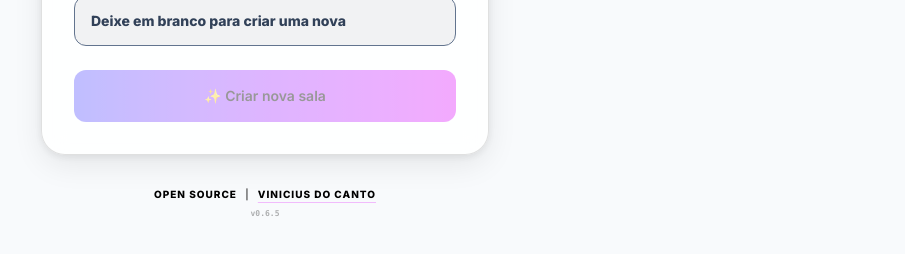
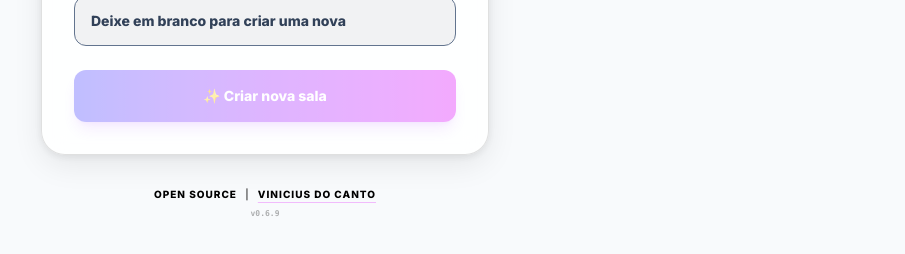
Before and after one commit to viniciusdocanto/planningpoker, a Vue app in the folder frontend/: page / in a window 1280 px wide. Shown: the part 512-766 px from the top of the page, without its empty margins (375-1280 px from the left). Built offline with nearby package versions, Linux system fonts and the light colour scheme.

Commit message:
docs: release v0.6.9 - final UI polish for cards and table contrast

```diff
--- a/frontend/package.json
+++ b/frontend/package.json
@@ -1,7 +1,7 @@
 {
   "name": "planning-poker",
   "description": "Planning Poker em tempo real para times ágeis — Vue 3 + FastAPI + WebSockets",
-  "version": "0.6.6",
+  "version": "0.6.9",
   "author": "Vinicius do Canto <vinicius@docanto.net>",
   "license": "MIT",
   "homepage": "https://github.com/viniciusdocanto/planningpoker",
--- a/frontend/src/style.css
+++ b/frontend/src/style.css
@@ -1,6 +1,12 @@
 @import url('https://fonts.googleapis.com/css2?family=Inter:wght@300;400;500;600;700;800&display=swap');
 
 @import 'tailwindcss';
+
+@custom-variant dark (&:where(.dark, .dark *));
+
+@theme {
+    --color-noir: #000000;
+}
 
 :root {
     --bg-color: #f8fafc;
--- a/frontend/src/views/HomeView.vue
+++ b/frontend/src/views/HomeView.vue
@@ -67,17 +67,18 @@
           >
         </div>
 
-        <!-- Action Button -->
+        <!-- Action Button (v0.6.7 fix: text-white for visibility) -->
         <button
           @click="handleAction"
           :disabled="!isNameValid"
-          class="w-full relative overflow-hidden font-semibold py-4 rounded-xl transition-all duration-200 text-sm mt-2
+          class="w-full relative overflow-hidden font-black py-4 rounded-xl transition-all duration-200 text-sm mt-2
             bg-gradient-to-r from-indigo-500 via-purple-500 to-fuchsia-500
-            hover:opacity-90 hover:shadow-lg hover:shadow-purple-500/25
+            text-white shadow-lg shadow-purple-500/25
+            hover:opacity-90 hover:scale-[1.01]
             disabled:opacity-40 disabled:cursor-not-allowed
             active:scale-[0.98]"
         >
-          <span class="relative z-10">
+          <span class="relative z-10 flex items-center justify-center gap-2">
             {{ isJoiningViaLink || roomId.trim() ? '🚀 Entrar na sala' : '✨ Criar nova sala' }}
           </span>
         </button>
@@ -87,14 +88,14 @@
       </div>
     </div>
 
-    <!-- Footer -->
+    <!-- Footer (v0.6.7 version) -->
     <div class="mt-8 text-[10px] text-black dark:text-slate-600 uppercase tracking-widest font-black flex flex-col items-center gap-1.5">
       <div class="flex items-center">
         <a href="https://github.com/viniciusdocanto/planningpoker" target="_blank" class="hover:text-indigo-800 dark:hover:text-indigo-400 transition-colors">Open Source</a>
         <span class="mx-2 opacity-50">|</span>
         <a href="https://docanto.net" target="_blank" class="hover:text-fuchsia-800 dark:hover:text-fuchsia-400 transition-colors font-black underline decoration-fuchsia-500/30 underline-offset-4">Vinicius do Canto</a>
       </div>
-      <span class="opacity-30 tracking-normal normal-case font-mono text-[8px]">v0.6.5</span>
+      <span class="opacity-30 tracking-normal normal-case font-mono text-[8px]">v0.6.9</span>
     </div>
   </div>
 </template>
--- a/frontend/src/views/RoomView.vue
+++ b/frontend/src/views/RoomView.vue
@@ -41,26 +41,21 @@
       </div>
 
       <!-- Right: Actions -->
-      <div class="flex items-center gap-2 shrink-0">
-        <ThemeToggle class="scale-90" />
-        <div class="w-[1px] h-6 bg-slate-200 dark:bg-white/10 mx-1 hidden sm:block"></div>
+      <div class="flex items-center gap-3 shrink-0">
+        <ThemeToggle />
         <button
-          v-if="isHost && !gameState.revealed"
-          @click="revealVotes"
-          class="bg-gradient-to-r from-indigo-500 to-purple-500 hover:opacity-90 text-white text-xs font-bold px-4 py-2 rounded-xl transition-all shadow-lg shadow-indigo-500/20"
+          v-if="isHost"
+          @click="handleAction"
+          class="px-5 py-2 rounded-xl text-white font-black text-sm shadow-lg transition-all duration-200 active:scale-95"
+          :class="gameState.revealed
+            ? 'bg-gradient-to-r from-rose-500 to-rose-600 shadow-rose-500/20 hover:opacity-90'
+            : 'bg-gradient-to-r from-indigo-500 to-purple-600 shadow-indigo-500/20 hover:opacity-90'"
         >
-          Revelar
-        </button>
-        <button
-          v-if="isHost && gameState.revealed"
-          @click="resetVotes"
-          class="bg-gradient-to-r from-rose-500 to-pink-500 hover:opacity-90 text-white text-xs font-bold px-4 py-2 rounded-xl transition-all shadow-lg shadow-rose-500/20"
-        >
-          Resetar
+          {{ gameState.revealed ? 'Resetar' : 'Revelar' }}
         </button>
         <button
           @click="leaveRoom"
-          class="bg-slate-100 dark:bg-white/5 hover:bg-slate-900 dark:hover:bg-white/10 text-slate-800 dark:text-slate-400 hover:text-white dark:hover:text-white text-xs font-black px-3 py-2 rounded-xl transition-all border border-slate-300 dark:border-white/5"
+          class="px-4 py-2 rounded-xl text-black dark:text-white font-black text-sm bg-slate-950/5 dark:bg-white/10 hover:bg-slate-900/10 dark:hover:bg-white/20 transition-all active:scale-95"
         >
           Sair
         </button>
@@ -95,13 +90,13 @@
                   ? 'bg-gradient-to-b from-indigo-500 to-purple-600 -translate-y-2 shadow-[0_8px_32px_rgba(99,102,241,0.5)]'
                   : '',
                 !data.voted && !gameState.revealed
-                  ? 'border-2 border-dashed border-white/10 opacity-40 bg-white/5'
+                  ? 'border-2 border-dashed border-slate-300/50 dark:border-white/10 opacity-40 bg-slate-200/30 dark:bg-white/5'
                   : '',
                 gameState.revealed && data.voted
-                  ? 'bg-white shadow-[0_8px_40px_rgba(255,255,255,0.2)]'
+                  ? 'bg-white shadow-[0_8px_40px_rgba(255,255,255,0.2)] border border-slate-200 dark:border-transparent'
                   : '',
                 gameState.revealed && !data.voted
-                  ? 'bg-white/5 border border-white/10'
+                  ? 'bg-slate-200/30 dark:bg-white/5 border border-slate-300/50 dark:border-white/10'
                   : '',
               ]"
             >
@@ -147,10 +142,10 @@
           </template>
           <template v-else>
             <div class="text-center">
-              <p class="text-emerald-100 text-sm font-black">
+              <p class="text-white dark:text-emerald-100 text-sm font-black drop-shadow-sm">
                 {{ Object.values(gameState.users).filter(u => u.voted).length }}/{{ Object.keys(gameState.users).length }}
               </p>
-              <p class="text-emerald-400/80 text-[10px] font-bold uppercase tracking-widest mt-0.5">votaram</p>
+              <p class="text-emerald-300 dark:text-emerald-400/80 text-[10px] font-bold uppercase tracking-widest mt-0.5">votaram</p>
             </div>
           </template>
         </div>
@@ -208,7 +203,7 @@
             </button>
           </div>
 
-          <!-- Footer unified with HomeView -->
+          <!-- Footer unified with HomeView (v0.6.7) -->
           <footer class="pb-1 text-center">
             <div class="text-[9px] text-black dark:text-slate-600 uppercase tracking-widest font-black flex flex-col items-center gap-1.5">
               <div class="flex items-center">
@@ -216,7 +211,7 @@
                 <span class="mx-2 opacity-50">|</span>
                 <a href="https://docanto.net" target="_blank" class="hover:text-fuchsia-800 dark:hover:text-fuchsia-400 transition-colors font-black underline decoration-fuchsia-500/30 underline-offset-4">Vinicius do Canto</a>
               </div>
-              <span class="opacity-30 tracking-normal normal-case font-mono text-[8px]">v0.6.5</span>
+              <span class="opacity-30 tracking-normal normal-case font-mono text-[8px]">v0.6.9</span>
             </div>
           </footer>
         </div>
@@ -232,7 +227,7 @@
           <span class="mx-2 opacity-50">|</span>
           <a href="https://docanto.net" target="_blank" class="hover:text-fuchsia-800 dark:hover:text-fuchsia-400 transition-colors font-black underline decoration-fuchsia-500/30 underline-offset-4">Vinicius do Canto</a>
         </div>
-        <span class="opacity-30 tracking-normal normal-case font-mono text-[8px]">v0.6.5</span>
+        <span class="opacity-30 tracking-normal normal-case font-mono text-[8px]">v0.6.9</span>
       </div>
     </footer>
 
```
Also changed, not shown: 2 other files (tests, documents, lock files or other folders).
